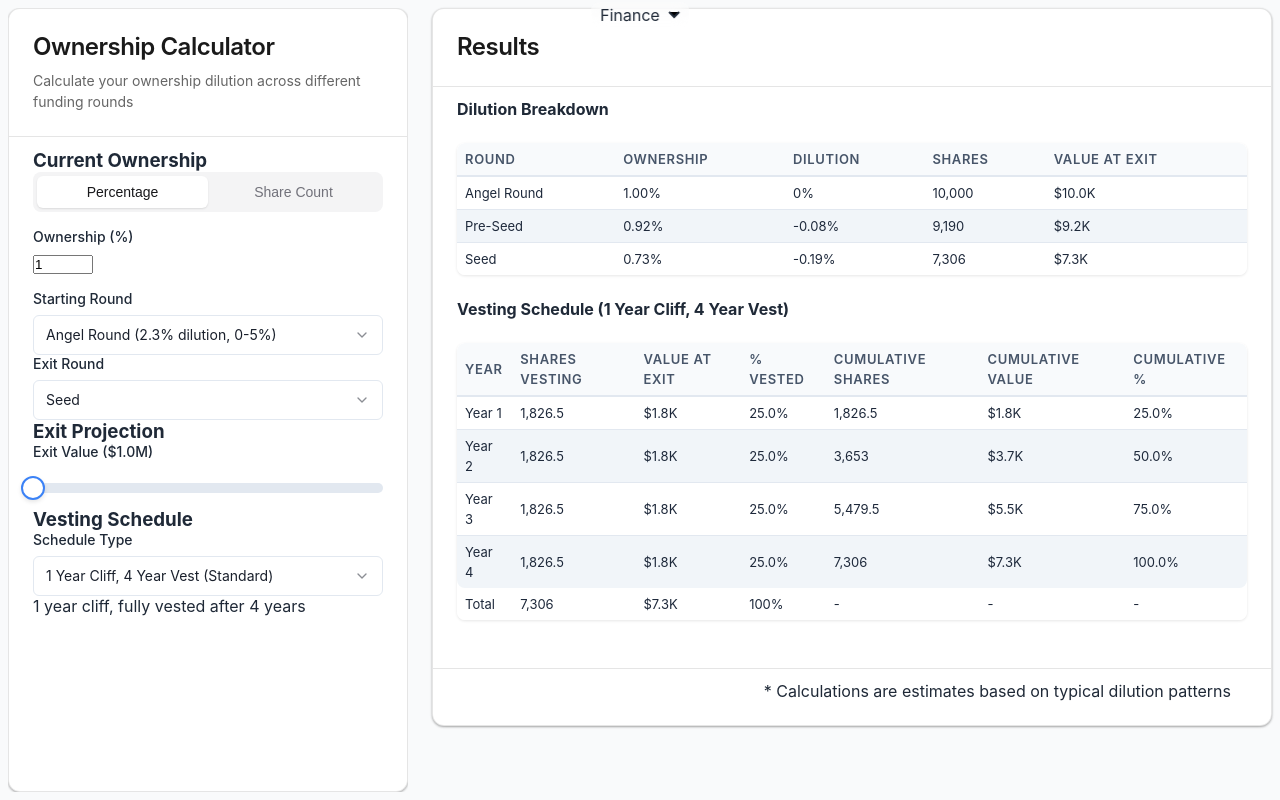
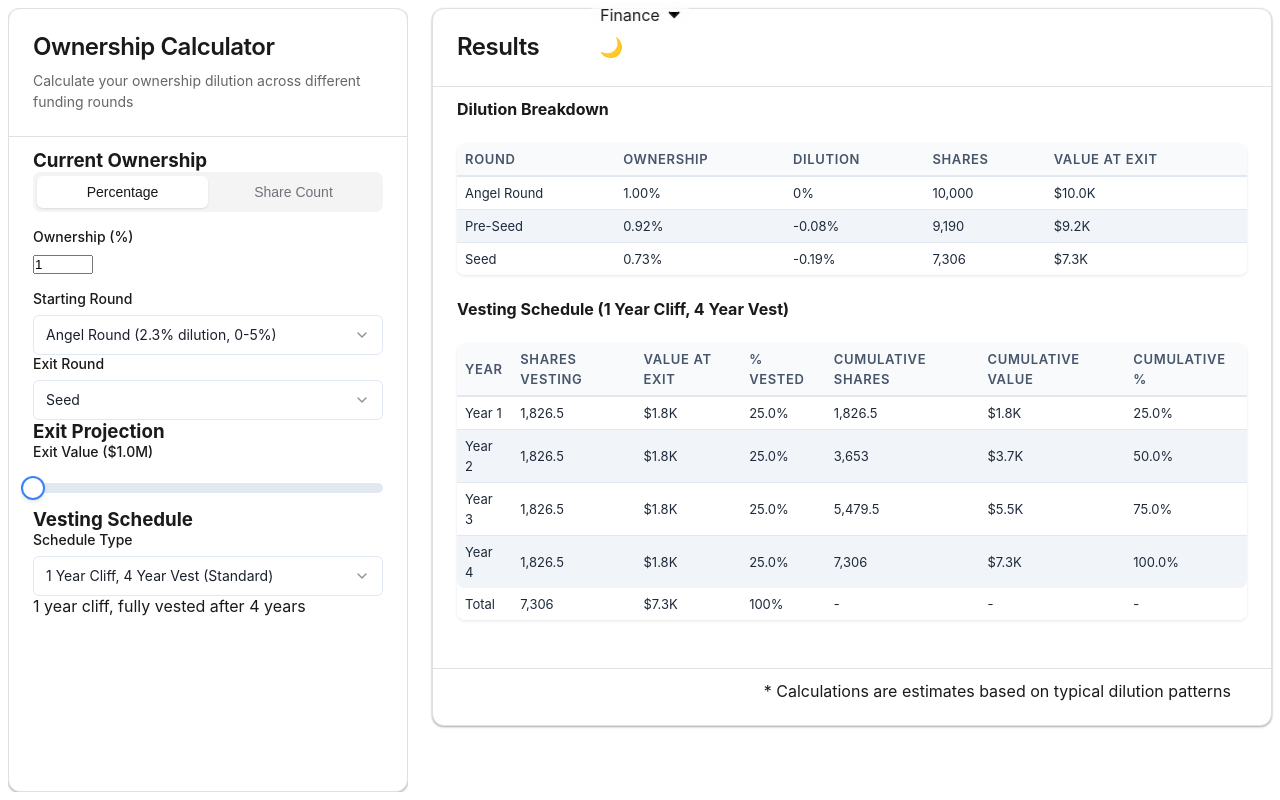
Before and after one commit to caidentity/toolbox, a Next.js app: page /tools/finance-app in a window 1280 px wide. Built offline with nearby package versions, Linux system fonts and the light colour scheme.

Commit message:
theme supprt

```diff
--- a/app/layout.tsx
+++ b/app/layout.tsx
@@ -1,5 +1,6 @@
 import Navigation from '@/components/Navigation';
 import '@/styles/globals.scss';
+import { ThemeProvider } from '@/components/ThemeProvider';
 
 export default function RootLayout({
   children,
@@ -9,10 +10,12 @@ export default function RootLayout({
   return (
     <html lang="en">
       <body>
-        <Navigation />
-        <main>
-          {children}
-        </main>
+        <ThemeProvider>
+          <Navigation />
+          <main>
+            {children}
+          </main>
+        </ThemeProvider>
       </body>
     </html>
   );
--- a/components/Navigation/Navigation.scss
+++ b/components/Navigation/Navigation.scss
@@ -58,3 +58,17 @@
     }
   }
 }
+
+.theme-toggle {
+  padding: 8px;
+  background: none;
+  border: none;
+  cursor: pointer;
+  font-size: 1.2rem;
+  color: var(--text-primary);
+  transition: opacity 0.2s ease;
+
+  &:hover {
+    opacity: 0.8;
+  }
+}
--- a/components/Navigation/index.tsx
+++ b/components/Navigation/index.tsx
@@ -3,6 +3,7 @@
 import { useState } from 'react';
 import Link from 'next/link';
 import { usePathname } from 'next/navigation';
+import { useTheme } from '../ThemeProvider';
 import './Navigation.scss';
 
 type Tool = {
@@ -19,6 +20,7 @@ const tools: Tool[] = [
 export default function Navigation() {
   const [isOpen, setIsOpen] = useState(false);
   const pathname = usePathname();
+  const { theme, toggleTheme } = useTheme();
 
   const currentTool = tools.find(tool => tool.path === pathname) ?? tools[0];
 
@@ -55,6 +57,13 @@ export default function Navigation() {
           ))}
         </div>
       )}
+      <button
+        onClick={toggleTheme}
+        className="theme-toggle"
+        aria-label={`Switch to ${theme === 'light' ? 'dark' : 'light'} theme`}
+      >
+        {theme === 'light' ? '🌙' : '☀️'}
+      </button>
     </nav>
   );
 }
--- /dev/null
+++ b/components/ThemeProvider/index.tsx
@@ -0,0 +1,60 @@
+'use client';
+
+import { createContext, useContext, useEffect, useState } from 'react';
+
+type Theme = 'light' | 'dark';
+
+interface ThemeContextType {
+  theme: Theme;
+  toggleTheme: () => void;
+}
+
+const ThemeContext = createContext<ThemeContextType | undefined>(undefined);
+
+export function ThemeProvider({ children }: { children: React.ReactNode }) {
+  const [theme, setTheme] = useState<Theme>('light');
+
+  useEffect(() => {
+    // Check local storage first
+    const savedTheme = localStorage.getItem('theme') as Theme;
+    if (savedTheme) {
+      setTheme(savedTheme);
+      document.documentElement.setAttribute('data-theme', savedTheme);
+      return;
+    }
+
+    // Check system preference
+    const mediaQuery = window.matchMedia('(prefers-color-scheme: dark)');
+    const handleChange = (e: MediaQueryListEvent | MediaQueryList) => {
+      const newTheme = e.matches ? 'dark' : 'light';
+      setTheme(newTheme);
+      document.documentElement.setAttribute('data-theme', newTheme);
+    };
+
+    handleChange(mediaQuery);
+    mediaQuery.addEventListener('change', handleChange);
+
+    return () => mediaQuery.removeEventListener('change', handleChange);
+  }, []);
+
+  const toggleTheme = () => {
+    const newTheme = theme === 'light' ? 'dark' : 'light';
+    setTheme(newTheme);
+    localStorage.setItem('theme', newTheme);
+    document.documentElement.setAttribute('data-theme', newTheme);
+  };
+
+  return (
+    <ThemeContext.Provider value={{ theme, toggleTheme }}>
+      {children}
+    </ThemeContext.Provider>
+  );
+}
+
+export const useTheme = () => {
+  const context = useContext(ThemeContext);
+  if (context === undefined) {
+    throw new Error('useTheme must be used within a ThemeProvider');
+  }
+  return context;
+};
--- a/styles/globals.scss
+++ b/styles/globals.scss
@@ -4,11 +4,31 @@
   padding: 0;
 }
 
+:root {
+  // Light theme (default)
+  --background-primary: #ffffff;
+  --background-secondary: #f5f5f5;
+  --text-primary: #1a1a1a;
+  --text-secondary: #4a4a4a;
+  --accent-color: #0070f3;
+  --border-color: #e0e0e0;
+}
+
+[data-theme='dark'] {
+  --background-primary: #1a1a1a;
+  --background-secondary: #2d2d2d;
+  --text-primary: #ffffff;
+  --text-secondary: #b3b3b3;
+  --accent-color: #3291ff;
+  --border-color: #404040;
+}
+
 body {
   font-family: -apple-system, BlinkMacSystemFont, 'Segoe UI', Roboto, Oxygen,
     Ubuntu, Cantarell, 'Open Sans', 'Helvetica Neue', sans-serif;
-  background-color: #f9fafb;
-  color: #1f2937;
+  background-color: var(--background-primary);
+  color: var(--text-primary);
+  transition: background-color 0.3s ease, color 0.3s ease;
 }
 
 label {
```
